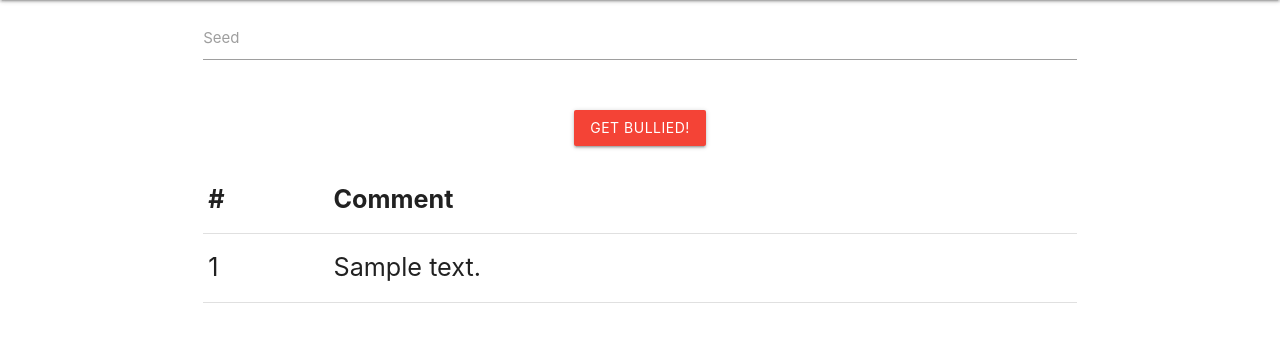
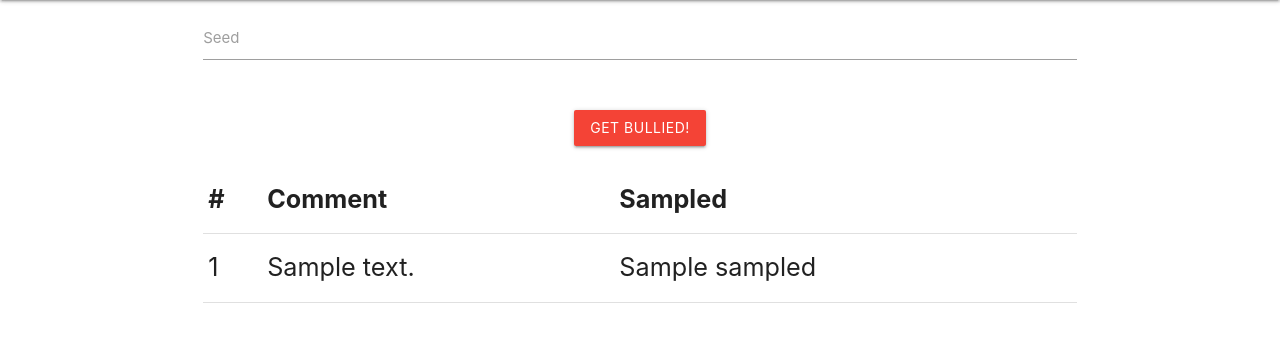
Before and after one commit to dachenlian/toxic-talk, a Django app: template web/templates/core/index.html in a window 1280 px wide. Shown: the part 64-406 px from the top of the page. Run offline with Django 3.2, Linux system fonts and the light colour scheme; the template is opened without the code that fills it: most values are stand-ins (such as "Sample title", 1, 10 or a date in 2020).

Commit message:
added sampled

```diff
--- a/web/templates/core/index.html
+++ b/web/templates/core/index.html
@@ -16,7 +16,7 @@
             </div>
         </form>
     </div>
-    {% if comments %}
+    {% if combined %}
     <div class="row">
         <div class="col s12">
 {#        <h5>Input</h5>#}
@@ -27,13 +27,15 @@
                 <tr>
                     <th>#</th>
                     <th>Comment</th>
+                    <th>Sampled</th>
                 </tr>
                 </thead>
                 <tbody>
-                {% for c in comments %}
+                {% for comment, sampled in combined %}
                 <tr>
                     <td>{{ forloop.counter }}</td>
-                    <td>{{ c }}</td>
+                    <td>{{ comment }}</td>
+                    <td>{{ sampled }}</td>
                 </tr>
                 {% endfor %}
                 </tbody>
```
Also changed, not shown: web/core/views.py (+7 -2 lines).
